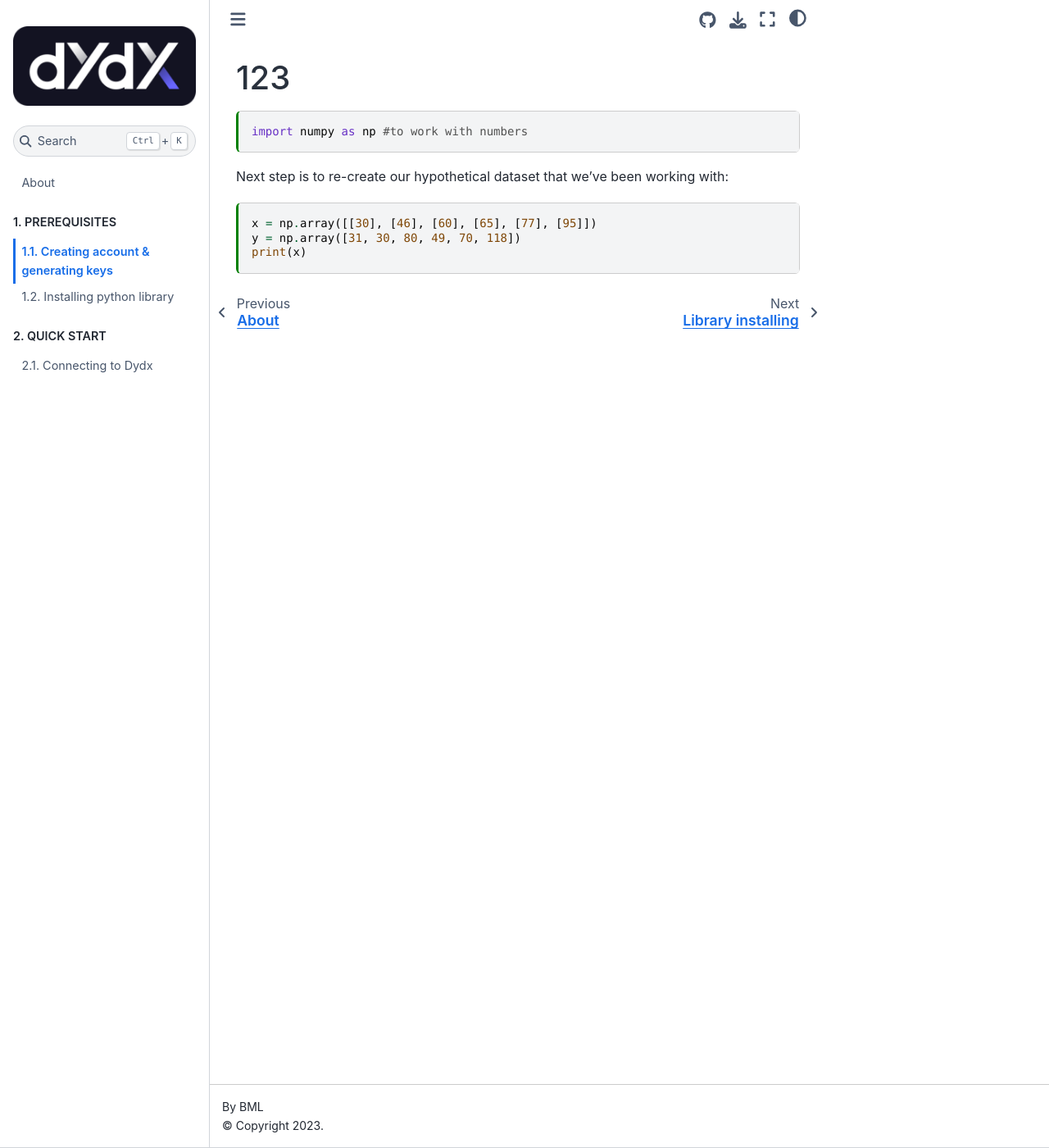
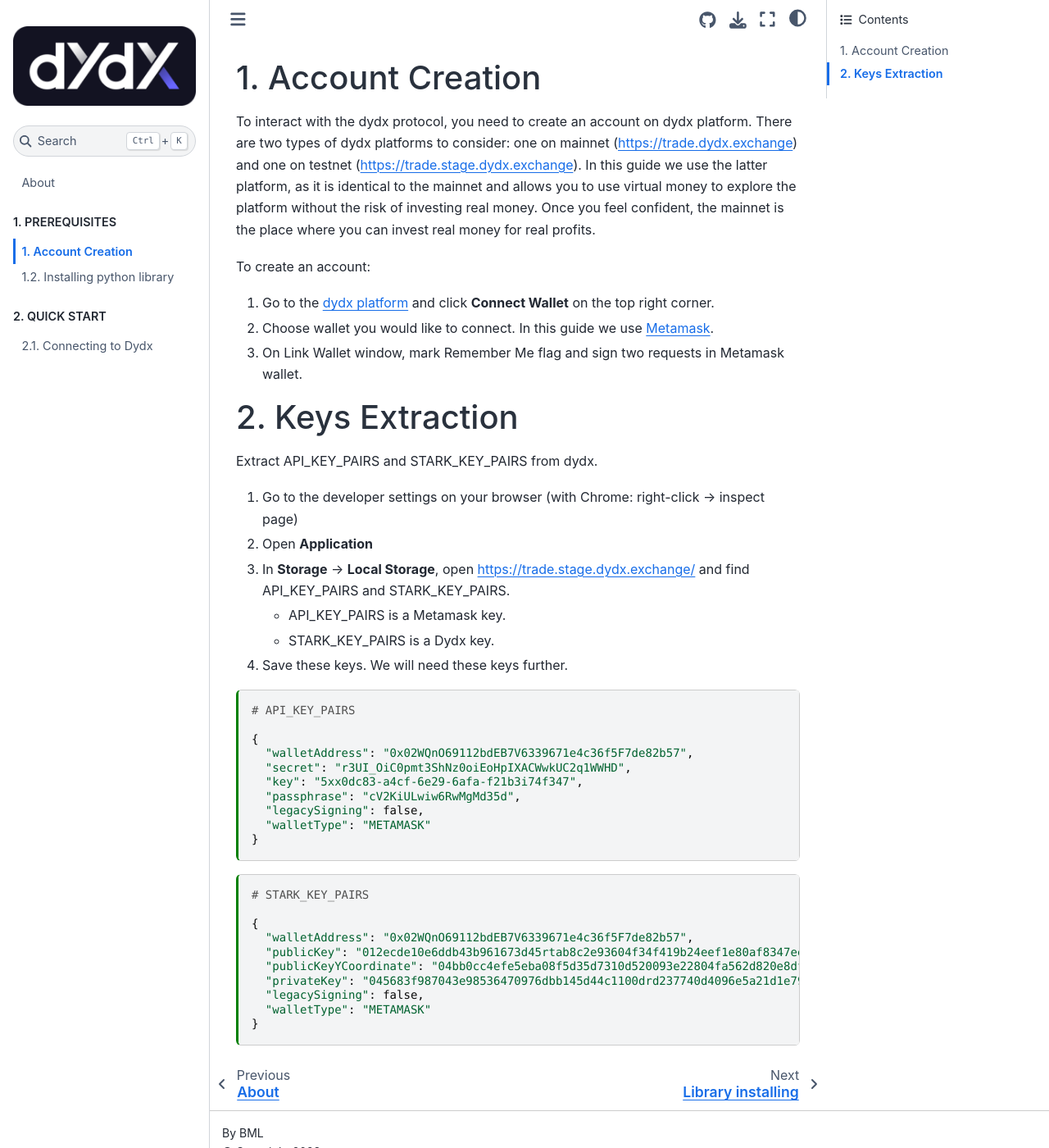
Before and after one commit to bml-crypto/bml-crypto.github.io, a Jupyter Book: the page built from docs/prerequisites/account.md, in a window 1280 px wide and 1400 px high. Shown: the whole window at 82% size. Built offline with Jupyter Book 1.0.4 settings and Sphinx 7.4.7 and the Sphinx Book theme 1.1.4, drawn with Linux system fonts in a browser that asks for light colours.

Commit message:
adding text

````diff
--- a/docs/prerequisites/account.md
+++ b/docs/prerequisites/account.md
@@ -11,19 +11,52 @@
 ---
 (chapter1_part1)=
 
-# 123
+# 1. Account Creation
+
+To interact with the dydx protocol, you need to create an account on dydx platform. There are two types of dydx platforms to consider: one on mainnet (https://trade.dydx.exchange) and one on testnet (https://trade.stage.dydx.exchange). In this guide we use the latter platform, as it is identical to the mainnet and allows you to use virtual money to explore the platform without the risk of investing real money. Once you feel confident, the mainnet is the place where you can invest real money for real profits.
+
+To create an account:
+
+1. Go to the [dydx platform](https://trade.stage.dydx.exchange/) and click **Connect Wallet** on the top right corner.
+2. Choose wallet you would like to connect. In this guide we use [Metamask](https://metamask.io/).
+3. On Link Wallet window, mark Remember Me flag and sign two requests in Metamask wallet.
 
 
 
+# 2. Keys Extraction
+
+Extract API_KEY_PAIRS and STARK_KEY_PAIRS from dydx.
+
+1. Go to the developer settings on your browser (with Chrome: right-click -> inspect page)
+2. Open **Application**
+3. In **Storage** -> **Local Storage**, open https://trade.stage.dydx.exchange/ and find API_KEY_PAIRS and STARK_KEY_PAIRS.
+    - API_KEY_PAIRS is a Metamask key.
+    - STARK_KEY_PAIRS is a Dydx key.
+4. Save these keys. We will need these keys further.
+
 
 ```{code-cell} ipython3
-import numpy as np #to work with numbers
+# API_KEY_PAIRS
+
+{
+  "walletAddress": "0x02WQnO69112bdEB7V6339671e4c36f5F7de82b57",
+  "secret": "r3UI_OiC0pmt3ShNz0oiEoHpIXACWwkUC2q1WWHD",
+  "key": "5xx0dc83-a4cf-6e29-6afa-f21b3i74f347",
+  "passphrase": "cV2KiULwiw6RwMgMd35d",
+  "legacySigning": false,
+  "walletType": "METAMASK"
+}
 ```
 
-Next step is to re-create our hypothetical dataset that we've been working with:
+```{code-cell} ipython3
+# STARK_KEY_PAIRS
 
-```{code-cell} ipython3
-x = np.array([[30], [46], [60], [65], [77], [95]])
-y = np.array([31, 30, 80, 49, 70, 118])
-print(x)
+{
+  "walletAddress": "0x02WQnO69112bdEB7V6339671e4c36f5F7de82b57",
+  "publicKey": "012ecde10e6ddb43b961673d45rtab8c2e93604f34f419b24eef1e80af8347ee",
+  "publicKeyYCoordinate": "04bb0cc4efe5eba08f5d35d7310d520093e22804fa562d820e8df0176c0fa371",
+  "privateKey": "045683f987043e98536470976dbb145d44c1100drd237740d4096e5a21d1e79c",
+  "legacySigning": false,
+  "walletType": "METAMASK"
+}
 ```
````
Also changed, not shown: docs/intro.md (+2 -2 lines).
